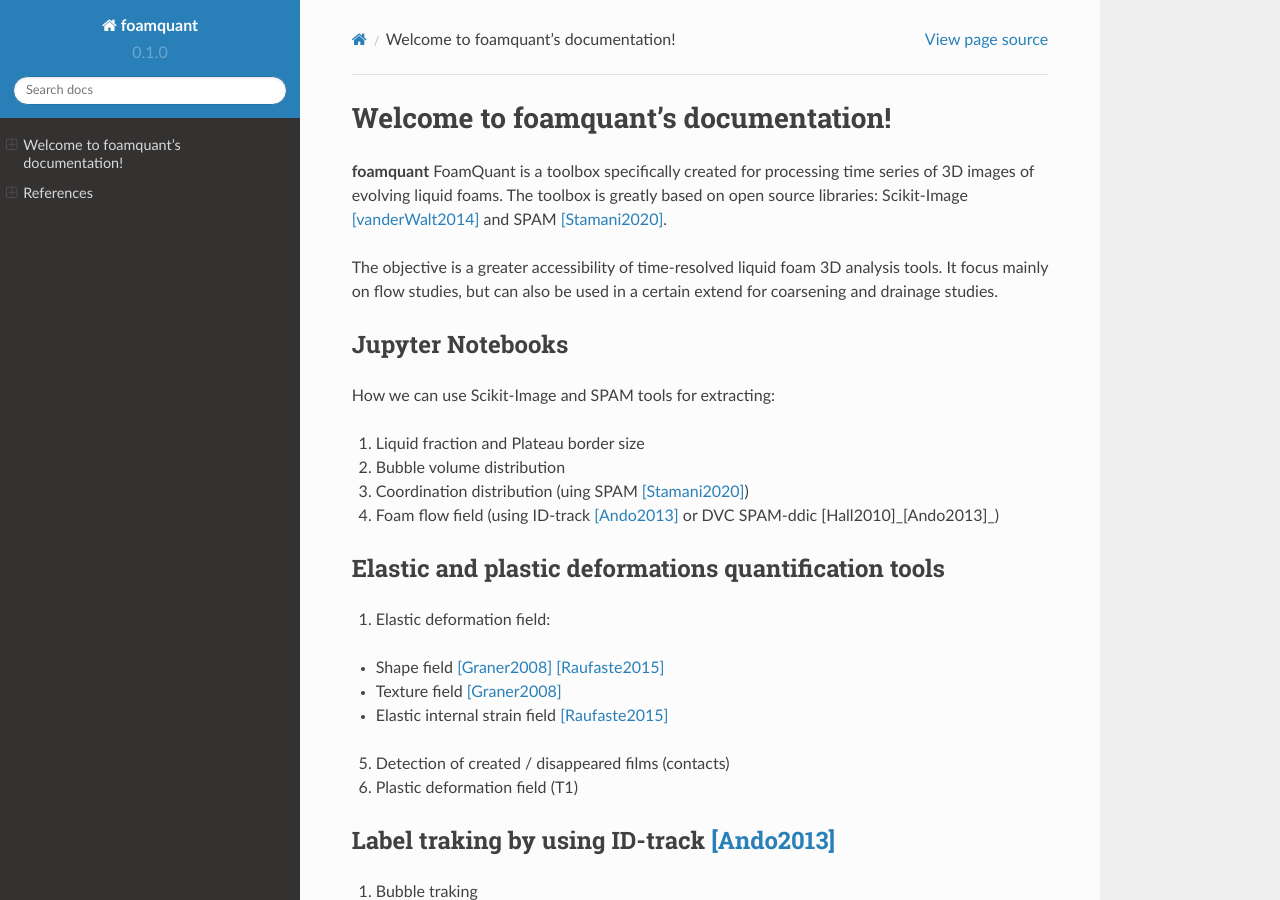
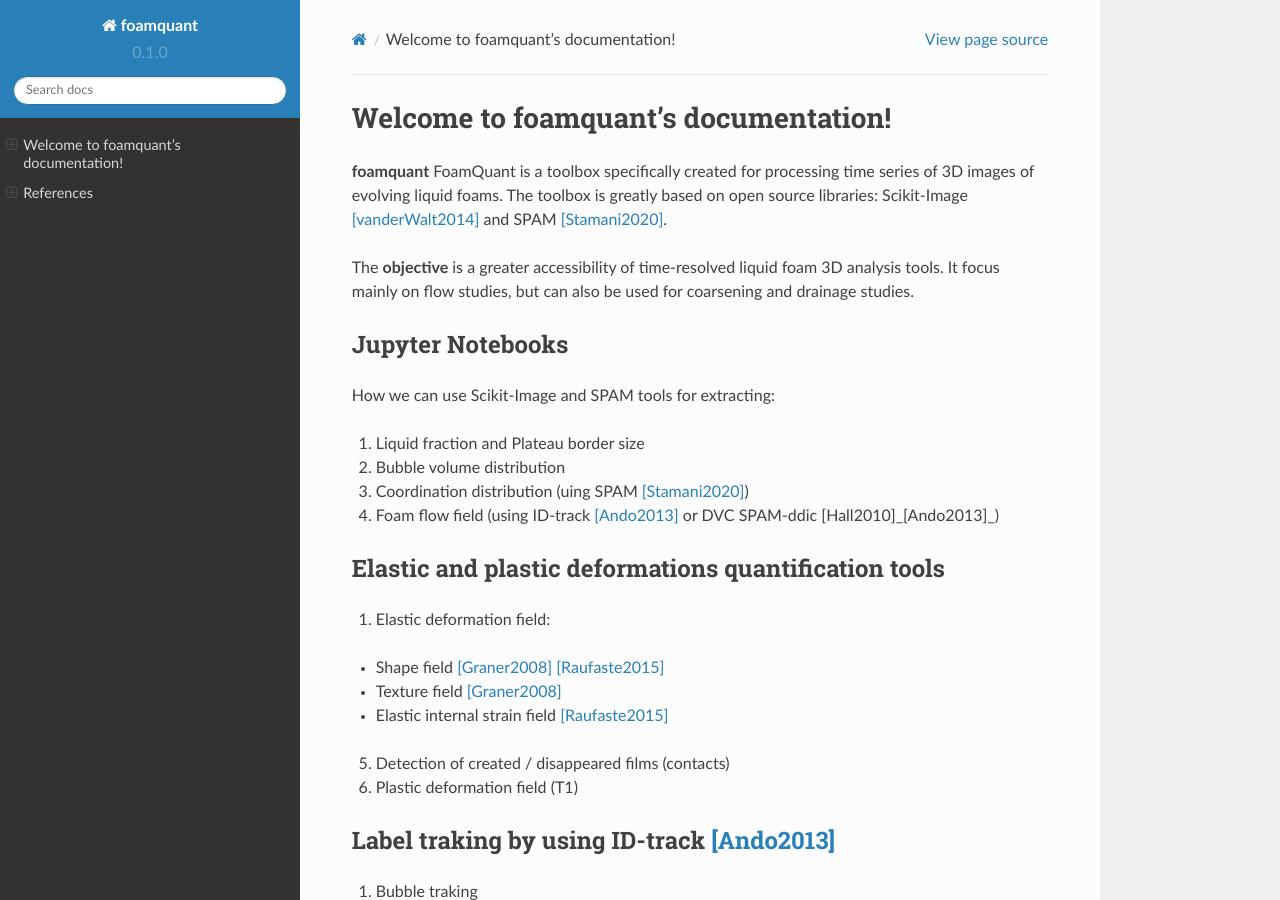
Before and after one commit to floschott/foamquant, a Sphinx documentation site: the page built from docs/source/index.rst, in a window 1280 px wide and 900 px high. Built offline with Sphinx 7.4.7 and the Read the Docs theme 2.0.0, drawn with Linux system fonts in a browser that asks for light colours; pages that are not in the unit, such as notebooks, are missing from menus.

Commit message:
Update index.rst

```diff
--- a/docs/source/index.rst
+++ b/docs/source/index.rst
@@ -3,7 +3,7 @@
 
 **foamquant** FoamQuant is a toolbox specifically created for processing time series of 3D images of evolving liquid foams. The toolbox is greatly based on open source libraries: Scikit-Image [vanderWalt2014]_ and SPAM [Stamani2020]_.
 
-The objective is a greater accessibility of time-resolved liquid foam 3D analysis tools. It focus mainly on flow studies, but can also be used in a certain extend for coarsening and drainage studies.
+The **objective** is a greater accessibility of time-resolved liquid foam 3D analysis tools. It focus mainly on flow studies, but can also be used for coarsening and drainage studies.
 
 
 
```
